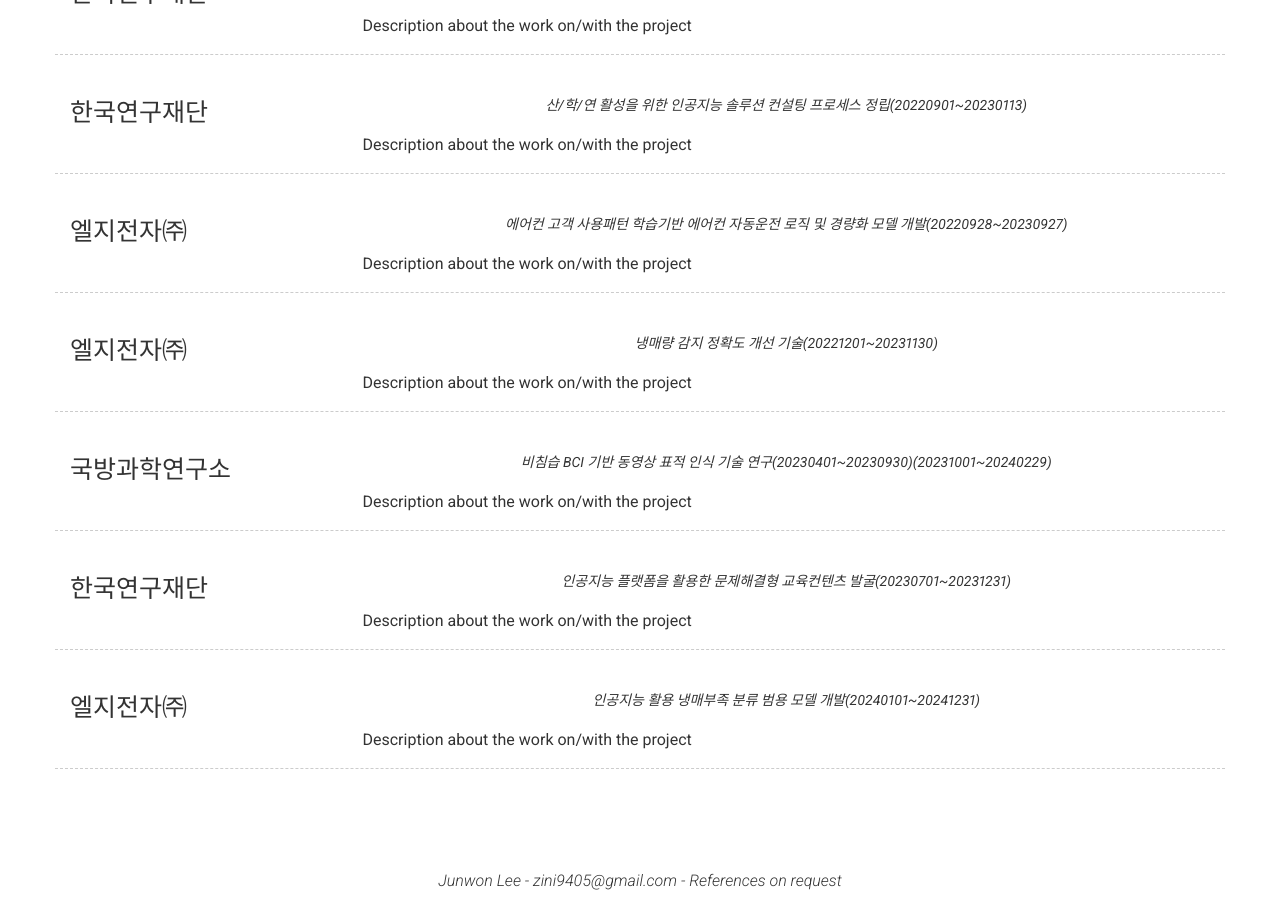
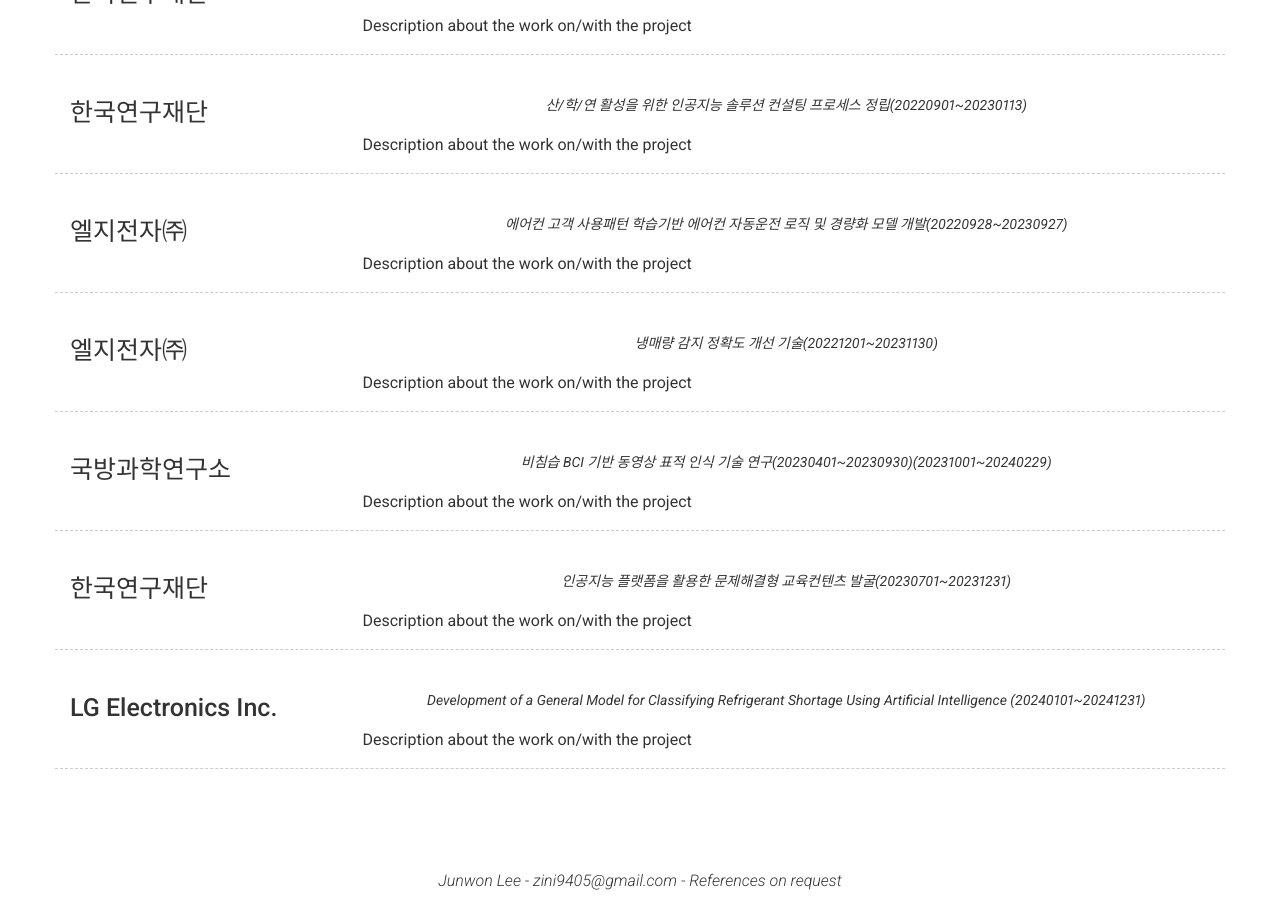
Before and after one commit to zini9405/zini9405.github.io, a Jekyll site: the page built from index.md, in a window 1280 px wide and 900 px high, scrolled down 3066 px. Built offline with Jekyll 4.4.1, drawn with Linux system fonts in a browser that asks for light colours; nearby versions of some CDN libraries.

Commit message:
Update _config.yml

```diff
--- a/_config.yml
+++ b/_config.yml
@@ -272,9 +272,9 @@ content:
       - layout: left
         border: weak  # Value of `weak` will display a weak border below this item. # Any
                       # other value (or no value) means no border will be displayed
-        title: 엘지전자㈜
+        title: LG Electronics Inc.
         quote: >
-          인공지능 활용 냉매부족 분류 범용 모델 개발(20240101~20241231)
+          Development of a General Model for Classifying Refrigerant Shortage Using Artificial Intelligence (20240101~20241231)
         description: | # this will include new lines to allow paragraphs
           Description about the work on/with the project
 
```
